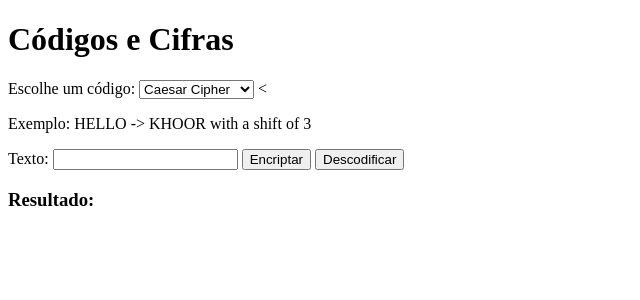
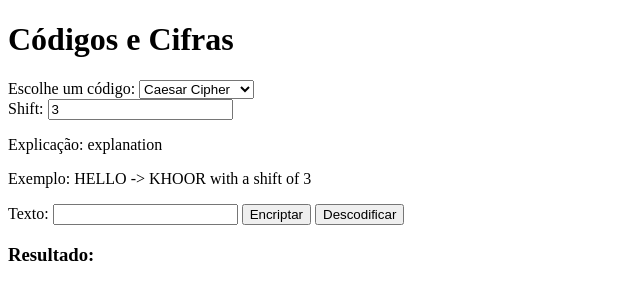
Before and after one commit to amsimplicio/Cifras, a Flask app: page / in a window 1280 px wide. Shown: the top 300 px of the page, without its empty margins (0-640 px from the left). Run offline with Flask 3, Linux system fonts and the light colour scheme.

Commit message:
separate functions, parameter, enter

```diff
--- a/Ciphers.py
+++ b/Ciphers.py
@@ -1,11 +1,13 @@
 class Cipher:
-    def __init__(self, name, explanation, example_text):
+    def __init__(self, name, explanation, example_text, requires_parameter=False, default_parameter=""):
         """
         Initialize the cipher with a name, an example, and any additional settings.
         """
         self.name = name
         self.explanation = explanation
         self.example_text = example_text
+        self.requires_parameter = requires_parameter
+        self.default_parameter = default_parameter
 
     def encode(self, text):
         """
@@ -21,21 +23,23 @@ class Cipher:
 
 
 class CaesarCipher(Cipher):
-    def __init__(self, shift=3):
-        super().__init__("Caesar Cipher","explanation" ,"HELLO -> KHOOR with a shift of 3")
-        self.shift = shift
+    def __init__(self):
+        super().__init__("Caesar Cipher","explanation" ,"HELLO -> KHOOR with a shift of 3", requires_parameter=True, default_parameter="3")
 
-    def encode(self, text):
+
+    def encode(self, text, shift):
+        shift = int(shift)
         return ''.join(
-            chr(((ord(char) - 65 + self.shift) % 26) + 65) if char.isupper() else
-            chr(((ord(char) - 97 + self.shift) % 26) + 97) if char.islower() else char
+            chr(((ord(char) - 65 + shift) % 26) + 65) if char.isupper() else
+            chr(((ord(char) - 97 + shift) % 26) + 97) if char.islower() else char
             for char in text
         )
 
-    def decode(self, text):
+    def decode(self, text, shift):
+        shift = int(shift)
         return ''.join(
-            chr(((ord(char) - 65 - self.shift) % 26) + 65) if char.isupper() else
-            chr(((ord(char) - 97 - self.shift) % 26) + 97) if char.islower() else char
+            chr(((ord(char) - 65 - shift) % 26) + 65) if char.isupper() else
+            chr(((ord(char) - 97 - shift) % 26) + 97) if char.islower() else char
             for char in text
         )
 
--- a/app.py
+++ b/app.py
@@ -11,28 +11,43 @@ ciphers = {cipher.name: cipher for cipher in get_all_ciphers()}
 @app.route('/')
 def index():
     # Pass cipher names and details to the template
-    cipher_data = {name: {"example": cipher.example_text} for name, cipher in ciphers.items()}
+    cipher_data = {name: {"example": cipher.example_text, "explanation": cipher.explanation,
+                          "requires_parameter": cipher.requires_parameter, "default_parameter": cipher.default_parameter}
+                   for name, cipher in ciphers.items()}
+    first_explanation = next(iter(cipher_data.values()))["explanation"]  # Get the first explanation text
     first_example = next(iter(cipher_data.values()))["example"]  # Get the first example text
-    return render_template("index.html", cipher_data=cipher_data, first_example=first_example)
+    return render_template("index.html", cipher_data=cipher_data, first_example=first_example, first_explanation=first_explanation)
 
 @app.route('/process', methods=['POST'])
 def process_text():
     cipher_name = request.form.get("cipher")
     text = request.form.get("text")
     action = request.form.get("action")  # "encode" or "decode"
+    parameter = request.form.get("parameter")
 
     cipher = ciphers.get(cipher_name)
+
+    if action == "example":
+        return jsonify({"example": cipher.example_text})
+
     if not cipher:
         return jsonify({"error": "Cipher not found"})
 
     if action == "encode":
-        result = cipher.encode(text)
+        if cipher.requires_parameter:
+            result = cipher.encode(text, parameter)
+        else:
+            result = cipher.encode(text)
     elif action == "decode":
-        result = cipher.decode(text)
+        if cipher.requires_parameter:
+            result = cipher.decode(text, parameter)
+        else:
+            result = cipher.decode(text)
+
     else:
         return jsonify({"error": "Invalid action"})
 
-    return jsonify({"result": result, "example": cipher.example_text})
+    return jsonify({"result": result,"explanation": cipher.explanation, "example": cipher.example_text})
 
 if __name__ == "__main__":
     app.run(debug=True)
--- a/templates/index.html
+++ b/templates/index.html
@@ -1,20 +1,63 @@
 <!-- templates/index.html -->
 
 <!DOCTYPE html>
-<html lang="en">
+<html lang="pt">
 <head>
     <meta charset="UTF-8">
     <meta name="viewport" content="width=device-width, initial-scale=1.0">
-    <title>Cipher Tool</title>
+    <title>Códigos e Cifras</title>
     <script>
+        // Function to show/hide parameter input based on selected cipher
+        function updateExampleAndParameter() {
+            const cipher = document.getElementById("cipher").value;
+            const parameterDiv = document.getElementById("parameterDiv");
+            const parameterLabel = document.getElementById("parameterLabel");
+            const parameterInput = document.getElementById("parameterInput");
+            const cipherData = {{ cipher_data | tojson }};
+
+            if (cipherData[cipher].requires_parameter) {
+                parameterDiv.style.display = "block";
+                parameterLabel.innerText = cipherData[cipher].parameter_name || "Shift:"; // Default label
+                parameterInput.value = cipherData[cipher].default_parameter;
+            } else {
+                parameterDiv.style.display = "none";
+                parameterInput.value = "";
+            }
+
+            // Fetch example and explanation dynamically
+            fetch("/process", {
+                method: "POST",
+                headers: { "Content-Type": "application/x-www-form-urlencoded" },
+                body: new URLSearchParams({ cipher, action: "example" })
+            })
+            .then(response => response.json())
+            .then(data => {
+                if (!data.error) {
+                    document.getElementById("example").innerText = `Exemplo: ${data.example}`;
+                    document.getElementById("explanation").innerText = `Explicação: ${cipherData[cipher].explanation}`; // Update explanation
+                }
+            });
+            if (inputText) {
+                processText('encode'); // Encode automatically when new cipher is selected
+            }
+            }
+
+
+        // Function to handle encode/decode actions with optional parameter
         async function processText(action) {
             const cipher = document.getElementById("cipher").value;
             const text = document.getElementById("inputText").value;
+            const parameter = document.getElementById("parameterInput").value;
+
+            const formData = new URLSearchParams({ cipher, text, action });
+            if (parameter) {
+                formData.append("parameter", parameter);
+            }
 
             const response = await fetch("/process", {
                 method: "POST",
                 headers: { "Content-Type": "application/x-www-form-urlencoded" },
-                body: new URLSearchParams({ cipher, text, action })
+                body: formData
             });
 
             const data = await response.json();
@@ -22,27 +65,35 @@
                 alert(data.error);
             } else {
                 document.getElementById("result").innerText = data.result;
-                document.getElementById("example").innerText = `Example: ${data.example}`;
             }
         }
+
+        // Call updateExampleAndParameter when the page loads
+
+        window.onload = updateExampleAndParameter;
     </script>
 </head>
 <body>
     <h1>Códigos e Cifras</h1>
 
     <label for="cipher">Escolhe um código:</label>
-    <select id="cipher" onchange="processText('encode')">
+    <select id="cipher" onchange="updateExampleAndParameter()">
         {% for name, data in cipher_data.items() %}
-            <option value="{{ name }}">{{ name }}</option>
+            <option value="{{ name }}">{{ name }} </option>
         {% endfor %}
     </select>
+    <div id="parameterDiv" style="display: none;">
+        <label id="parameterLabel" for="parameterInput"></label>
+        <input type="text" id="parameterInput">
+    </div>
+    <p id="explanation">Explicação: {{ first_explanation}} </p>
+    <p id="example">Exemplo: {{ first_example }}</p>
 
-    <<p id="example">Exemplo: {{ first_example }}</p>
+    <label  for="inputText">Texto:</label>
+    <input type="text" id="inputText" onkeydown="if (event.keyCode == 13)
+                        document.getElementById('encode_btn').click()">
 
-    <label for="inputText">Texto:</label>
-    <input type="text" id="inputText">
-
-    <button onclick="processText('encode')">Encriptar</button>
+    <button id="encode_btn" onclick="processText('encode')">Encriptar</button>
     <button onclick="processText('decode')">Descodificar</button>
 
     <h3>Resultado:</h3>
```
